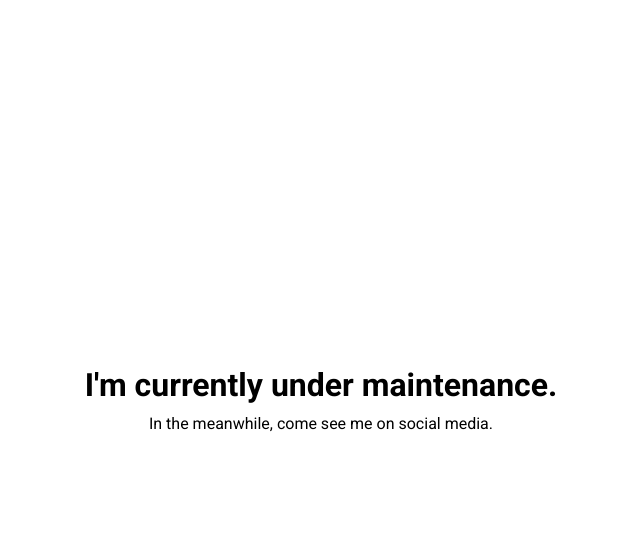
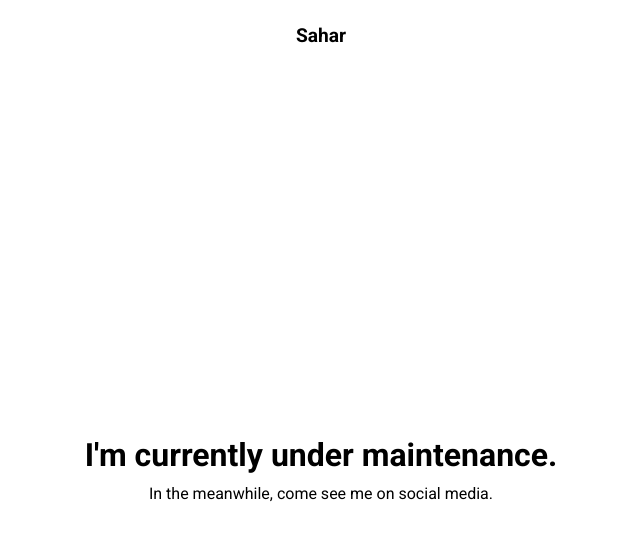
Before and after one commit to sahar-cohen/SaharCohen, a plain HTML site: page index.html in a window 1280 px wide. Shown: the whole page, without its empty margins (319-959 px from the left). Drawn offline with Linux system fonts and the light colour scheme.

Commit message:
added txt

```diff
--- a/index.html
+++ b/index.html
@@ -14,6 +14,9 @@
     <title>Sahar Cohen</title>
   </head>
   <body>
+    <nav class="navbar">
+      <p class="nav-logo">Sahar</p>
+    </nav>
     <main class="main-text">
       <h2 class="firsttext">I'm currently under maintenance.</h2>
       <h6 class="secondtext">In the meanwhile, come see me on social media.</h6>
--- a/style.scss
+++ b/style.scss
@@ -1,5 +1,17 @@
 body {
   font-family: "Roboto", sans-serif;
+
+  nav.navbar {
+    padding: 2%;
+    display: flex;
+    align-items: center;
+    flex-direction: column;
+
+    p.nav-logo {
+      font-weight: bolder;
+      font-size: 120%;
+    }
+  }
 
   main.main-text {
     display: flex;
```
Also changed, not shown: style.css, 1 other file.
